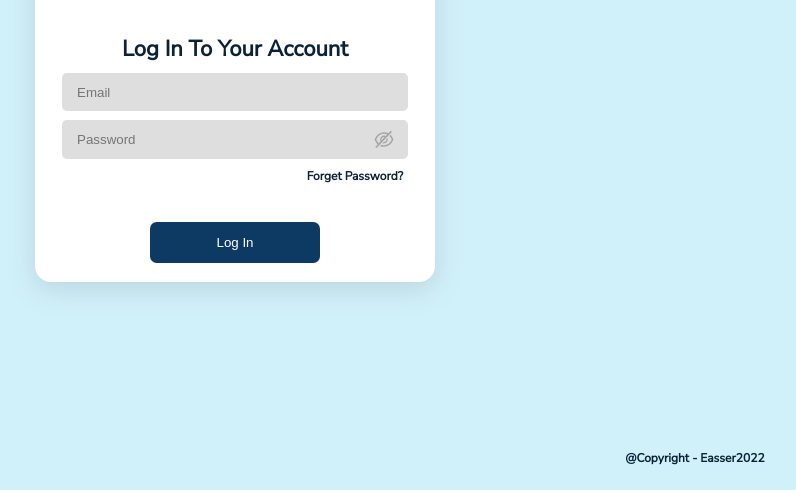
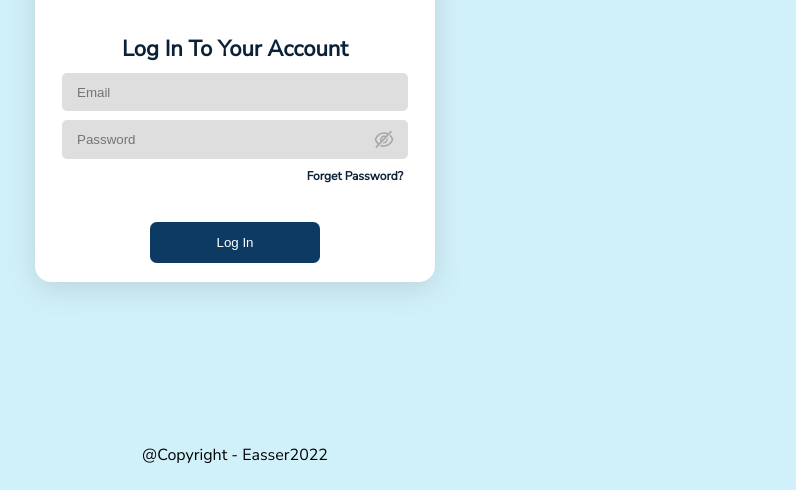
Before and after one commit to zubair-oclouds/Easser, a plain HTML site: page index.html in a window 1280 px wide. Shown: the part 326-816 px from the top of the page, without its empty margins (405-1201 px from the left). Drawn offline with Linux system fonts and the light colour scheme.

Commit message:
set the footer

```diff
--- a/index.html
+++ b/index.html
@@ -30,6 +30,8 @@
       <button>Log In</button>
     </div>
 
-      <span class="footer">@Copyright - Easser2022</span>
+    <div class="footer">
+      <span>@Copyright - Easser2022</span>
+    </div>
   </body>
 </html>
--- a/style.css
+++ b/style.css
@@ -32,13 +32,13 @@ form {
   width: 100%;
 }
 
-span:first-child {
+.container span:first-child {
   color: #0a2137;
   font-size: 22px;
   font-weight: bolder;
 }
 
-span:last-child {
+.container span:last-child {
   align-self: flex-end;
   color: #0a2137;
   font-size: 12px;
@@ -94,9 +94,14 @@ button {
 }
 
 .footer {
+  width: 100%;
   position: fixed;
   bottom: 1%;
+  display:flex;
+  align-items: center;
+  justify-content: center;
 }
+
 
 @media screen and (max-width: 500px) {
   .container {
```
